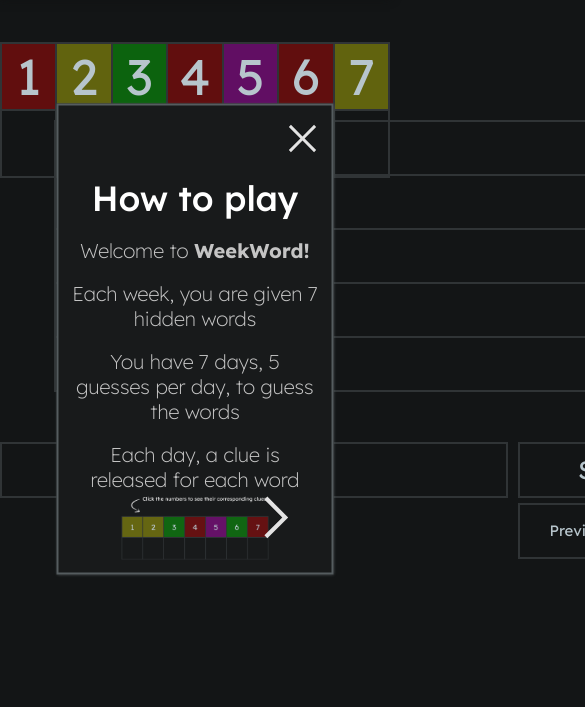
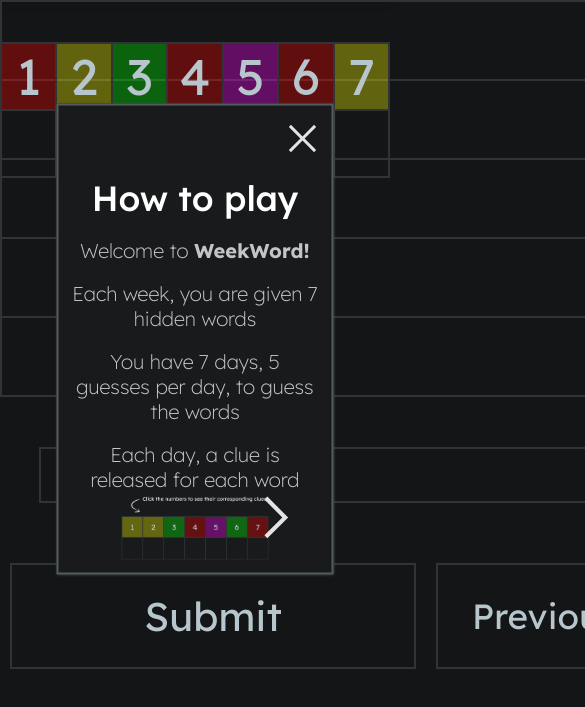
Before and after one commit to BrennanK07/WeeklyGuess, a plain HTML site: page docs/index.html in a window 390 px wide. Shown: the part 153-860 px from the top of the page, 585 px wide, since content can reach past the window. Drawn offline with nearby package versions, Linux system fonts and the light colour scheme.

Commit message:
small mobile fix

```diff
--- a/docs/mobile.css
+++ b/docs/mobile.css
@@ -69,3 +69,53 @@
   height: calc(100% - 150px);
   top: calc(50% + 70px);
 }
+
+#dayguesses {
+  width: 100%;
+}
+
+#dayguesses > table {
+  width: 100%;
+}
+
+#dayguesses > table td {
+  height: 75px;
+}
+
+#guessbar > div {
+  display: block;
+  width: 100%;
+}
+
+#guessbar > div > input {
+  width: 90%;
+
+  display: flex;
+
+  justify-self: center;
+}
+
+#guessbar > div > div {
+  margin-top: 50px;
+  width: 100%;
+
+  flex-direction: row;
+  justify-content: center;
+}
+
+#guessbar button {
+  width: 400px;
+  height: 100px;
+
+  padding: 1px;
+
+  margin: 10px;
+
+  font-size: 40px;
+}
+
+#guessbar #seeresponsehistory {
+  font-size: 35px;
+
+  margin-top: 10px;
+}
--- a/docs/styles.css
+++ b/docs/styles.css
@@ -227,7 +227,7 @@ td > image {
   left: 50%;
   top: 50%;
 
-  transform: translate(-50%, -47.5%);
+  transform: translate(-50%, -50%);
 
   visibility: visible;
 
```
